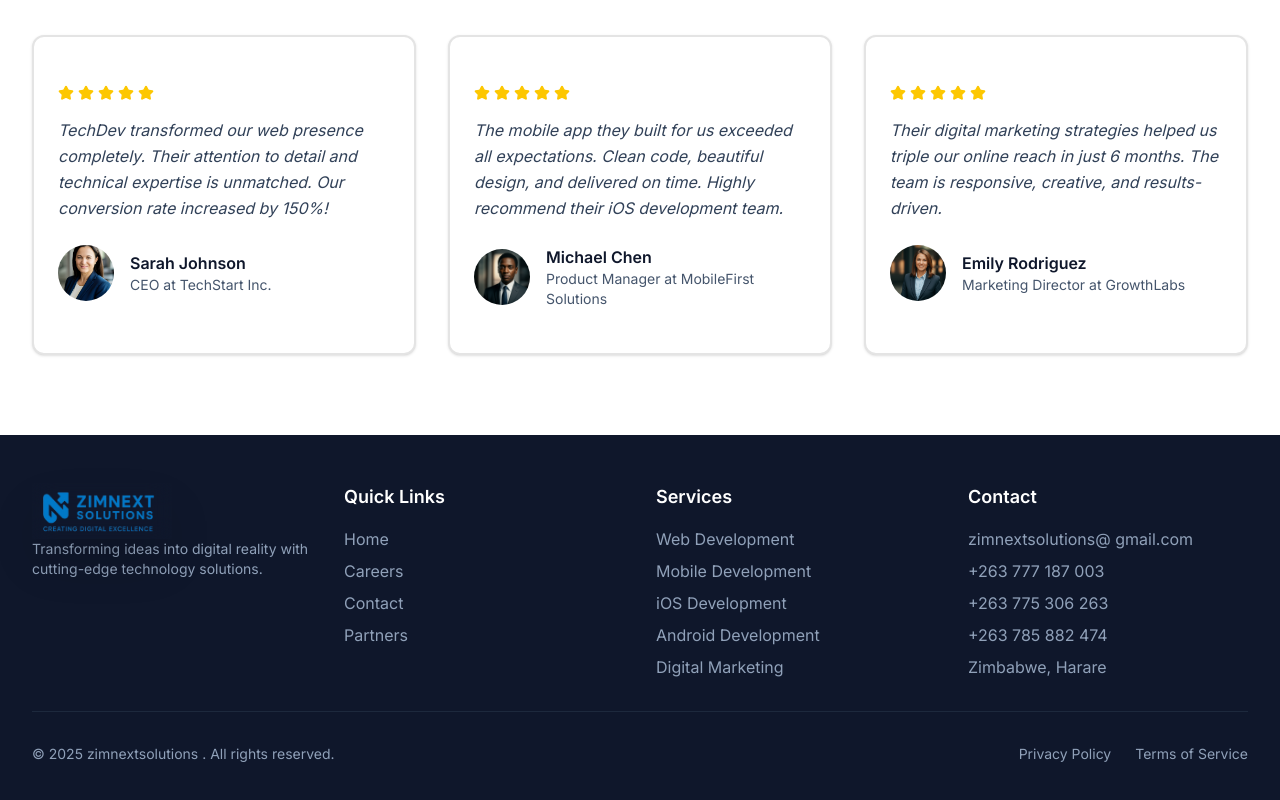
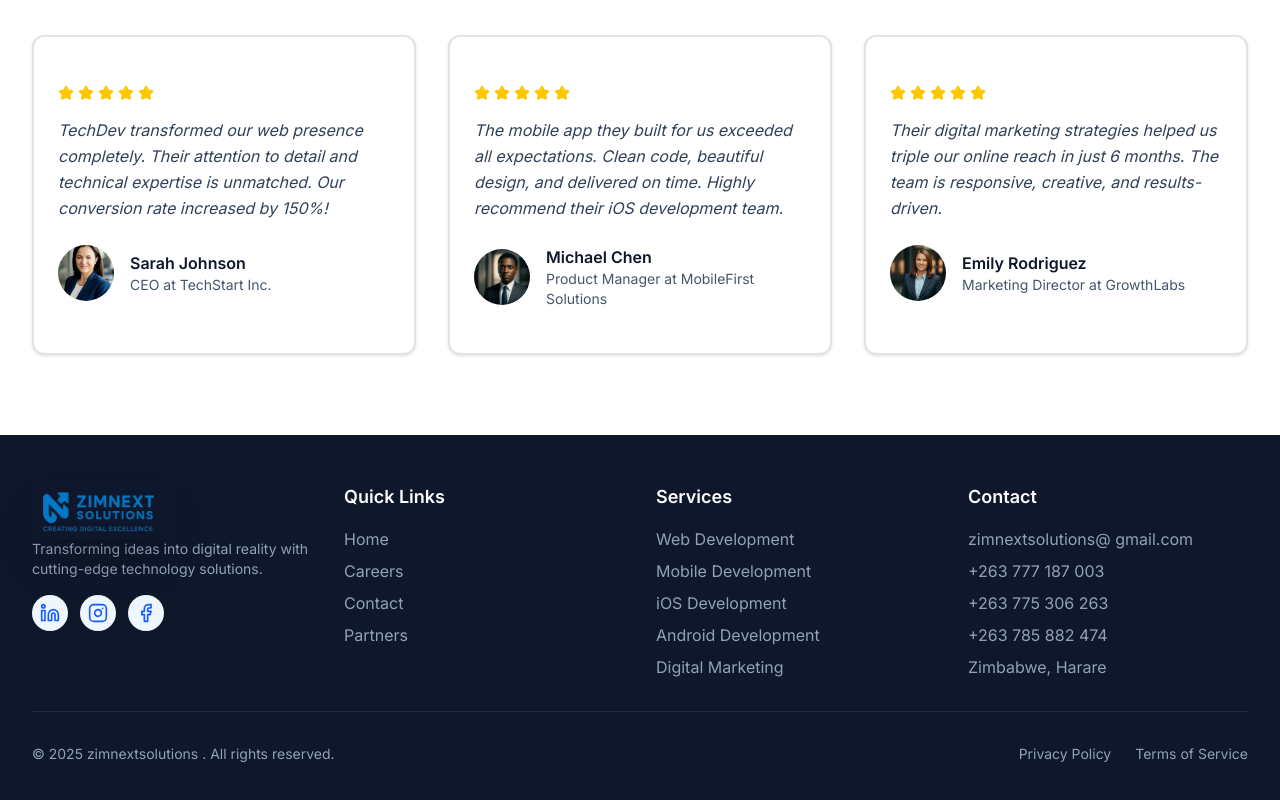
Before and after one commit to danielmututa/zimnextsolutions, a Next.js app: page / in a window 1280 px wide. Shown: the part 3944-4744 px from the top of the page. Built offline with nearby package versions, Linux system fonts and the light colour scheme.

Commit message:
adding linkedin facebook and instagram to the footer

```diff
--- a/components/footer.tsx
+++ b/components/footer.tsx
@@ -2,7 +2,23 @@
 
 import Link from "next/link"
 
+import { Linkedin, Instagram, Facebook } from "lucide-react"
 export default function Footer() {
+
+
+
+  const teamMembers = [
+    {
+
+      Instagram: "https://www.instagram.com/zimnext_solutions/",
+      linkedin: "https://www.linkedin.com/company/zimnextsolutions",
+      facebook: "https://www.facebook.com/profile.php?id=61576359646287",
+    },
+
+
+  ]
+
+
   return (
     <footer className="bg-slate-900 text-white">
       <div className="max-w-7xl mx-auto px-4 sm:px-6 lg:px-8 py-12">
@@ -21,6 +37,38 @@ export default function Footer() {
             <p className="text-slate-400 text-sm">
               Transforming ideas into digital reality with cutting-edge technology solutions.
             </p>
+
+             {teamMembers.map((member, index) => (
+                        <div
+                          key={index}
+                          className=""
+                        >
+
+
+
+                            <div className="flex gap-2 pt-4  items-center  gap-3">
+                              <a
+                                href={member.linkedin}
+                                className="p-2 rounded-full bg-blue-50 text-blue-600 hover:bg-blue-600 hover:text-white transition-colors"
+                              >
+                                <Linkedin className="h-5 w-5" />
+                              </a>
+                              <a
+                                href={member.Instagram}
+                                className="p-2 rounded-full bg-blue-50 text-blue-600 hover:bg-blue-600 hover:text-white transition-colors"
+                              >
+                                <Instagram className="h-5 w-5" />
+                              </a>
+                              <a
+                                href={member.facebook}
+                                className="p-2 rounded-full bg-blue-50 text-blue-600 hover:bg-blue-600 hover:text-white transition-colors"
+                              >
+                                <Facebook className="h-5 w-5" />
+                              </a>
+
+                          </div>
+                        </div>
+                      ))}
           </div>
 
           <div>
```
